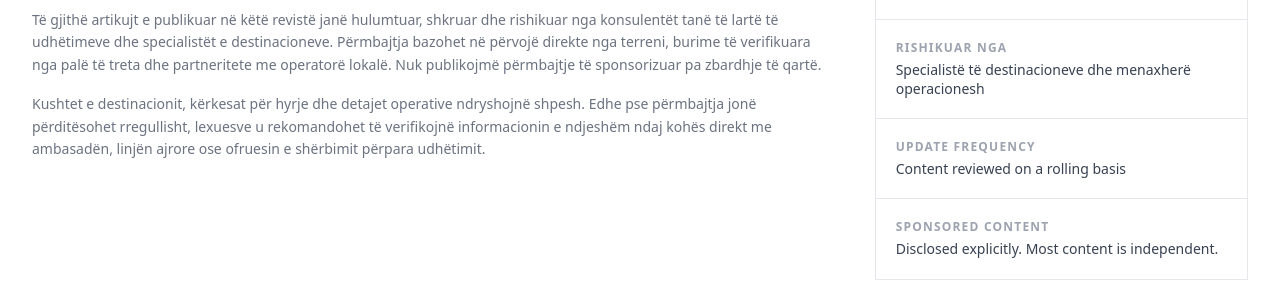
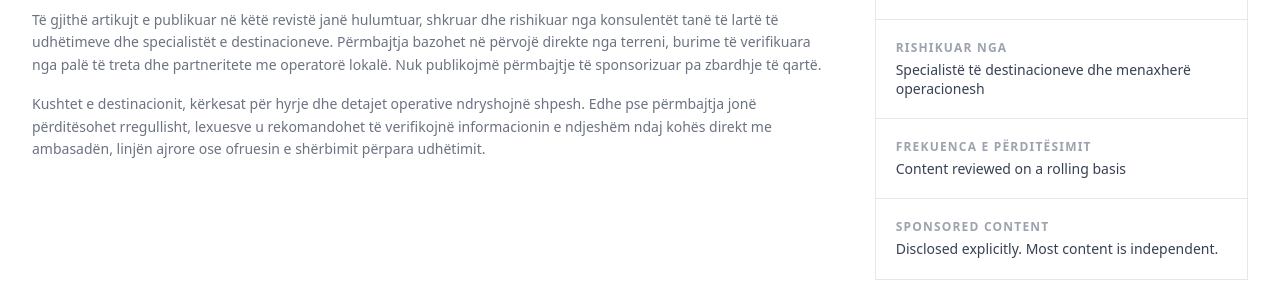
Before and after one commit to bla-mamba/univers-agency-finished, a React (Vite) app: page /blog in a window 1280 px wide. Shown: the part 1160-1442 px from the top of the page. Built offline with nearby package versions, Linux system fonts and the light colour scheme; no server answers; the database is empty.

Commit message:
Updated BlogPage.tsx

```diff
--- a/src/pages/BlogPage.tsx
+++ b/src/pages/BlogPage.tsx
@@ -275,7 +275,7 @@ Kushtet e destinacionit, kërkesat për hyrje dhe detajet operative ndryshojnë
  {[
  { label:'Shkruar nga', value:'Konsulentë të lartë udhëtimesh me përvojë nga terreni'},
  { label:'Rishikuar nga', value:'Specialistë të destinacioneve dhe menaxherë operacionesh'},
- { label:'Update frequency', value:'Content reviewed on a rolling basis'},
+ { label:'Frekuenca e përditësimit', value:'Content reviewed on a rolling basis'},
  { label:'Sponsored content', value:'Disclosed explicitly. Most content is independent.'},
  ].map(({ label, value}, i, arr) => (
  <div key={label} className={`p-5 ${i < arr.length - 1 ?'border-b border-gray-200' :''}`}>
```
